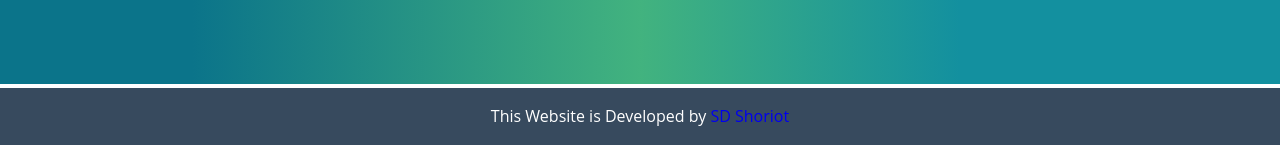
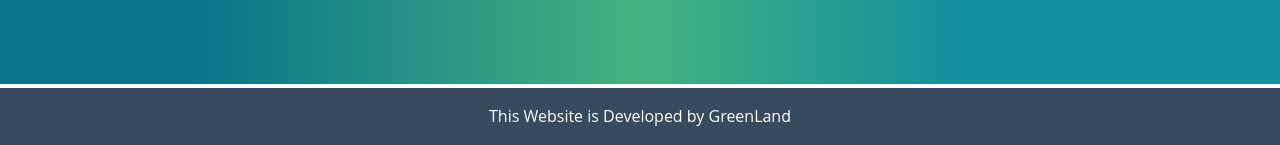
Before and after one commit to artem712/Arabic-Model_Academy, a Django app: page /accounts/ in a window 1280 px wide. Shown: the part 1034-1179 px from the top of the page. Run offline with Django 3.2, Linux system fonts and the light colour scheme.

```diff
--- a/templates/theme/base.html
+++ b/templates/theme/base.html
@@ -110,7 +110,7 @@
   {% endblock %}
 
     <footer>
-      <p>This Website is Developed by <a href="https://www.facebook.com/shoriot">SD Shoriot</a></p>
+      <p>This Website is Developed by GreenLand</p>
     </footer>
 
     <script src="/static/theme/js/jquery.min.js" type="text/javascript"></script>
```
Also changed, not shown: README.md, db.sqlite3, 3 other files.
